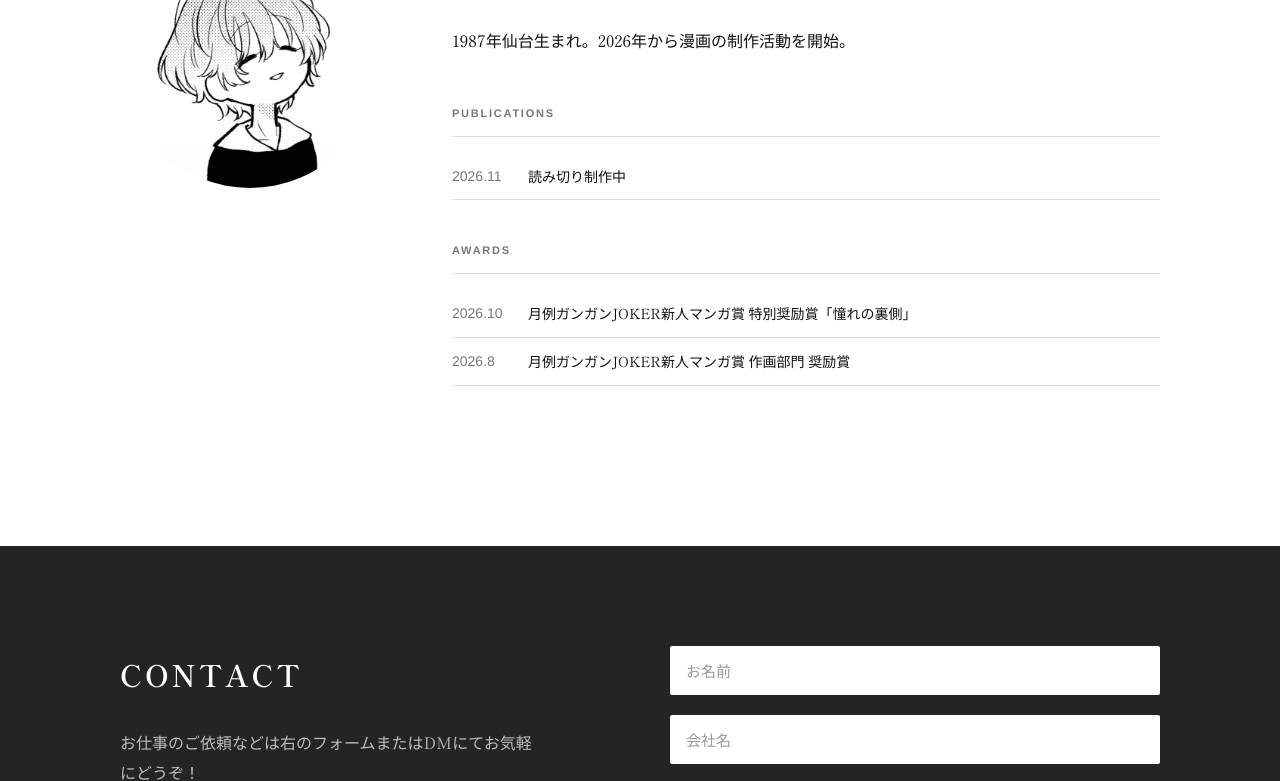
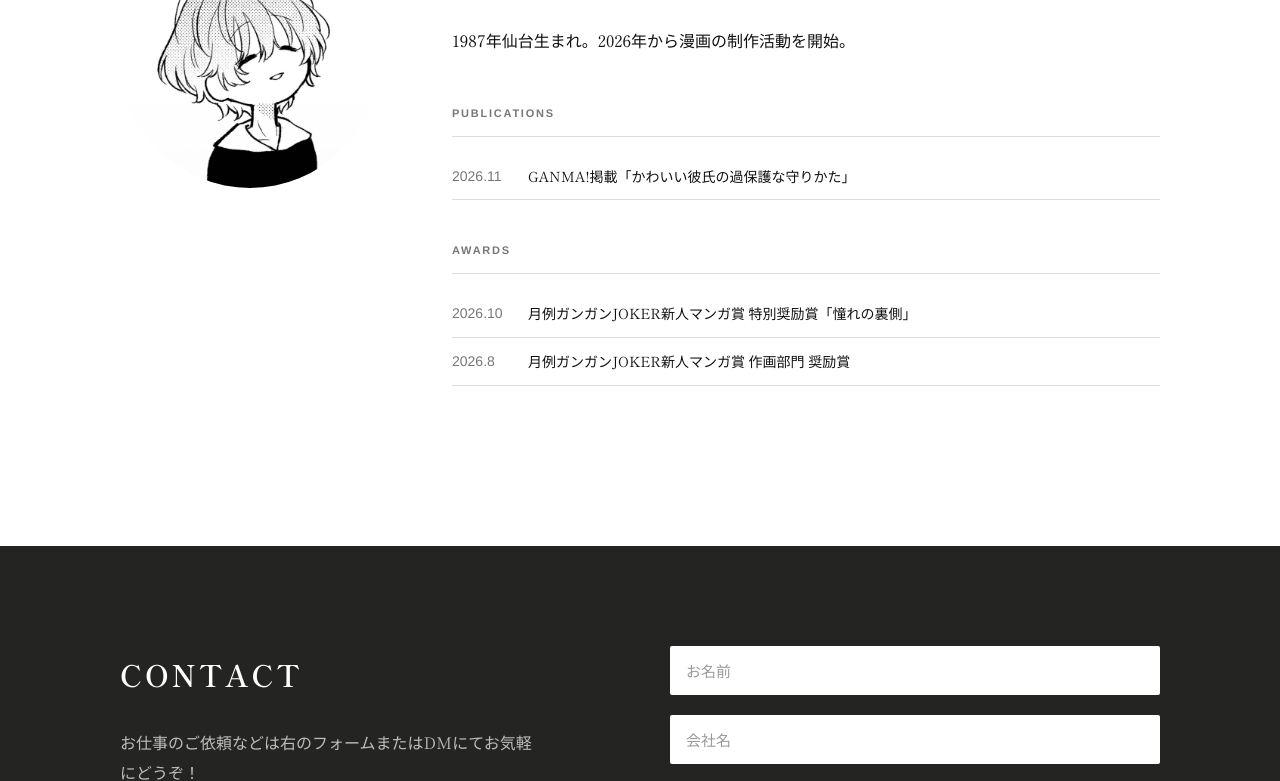
Before and after one commit to hachikanono/hachikanono-site, a plain HTML site: page index.html in a window 1280 px wide. Shown: the part 2844-3625 px from the top of the page. Drawn offline with Linux system fonts and the light colour scheme.

Commit message:
Add files via upload

```diff
--- a/index.html
+++ b/index.html
@@ -101,7 +101,7 @@
         <div class="profile-subsection">
           <h2 class="en">PUBLICATIONS</h2>
           <ul>
-            <li><span class="yr en">2026.11</span>読み切り制作中</li>
+            <li><span class="yr en">2026.11</span>GANMA!掲載「かわいい彼氏の過保護な守りかた」</li>
           </ul>
         </div>
 
```
